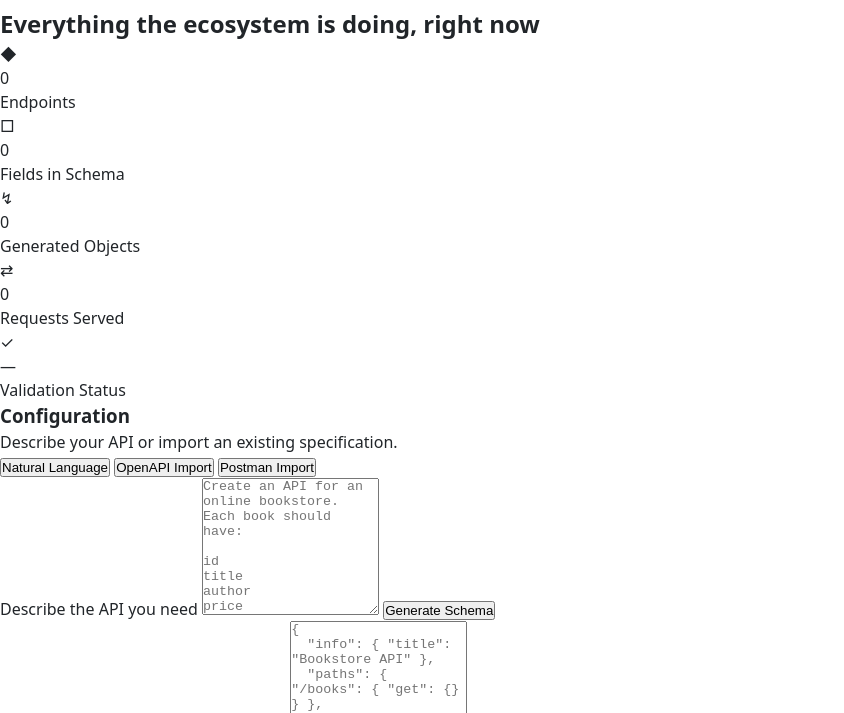
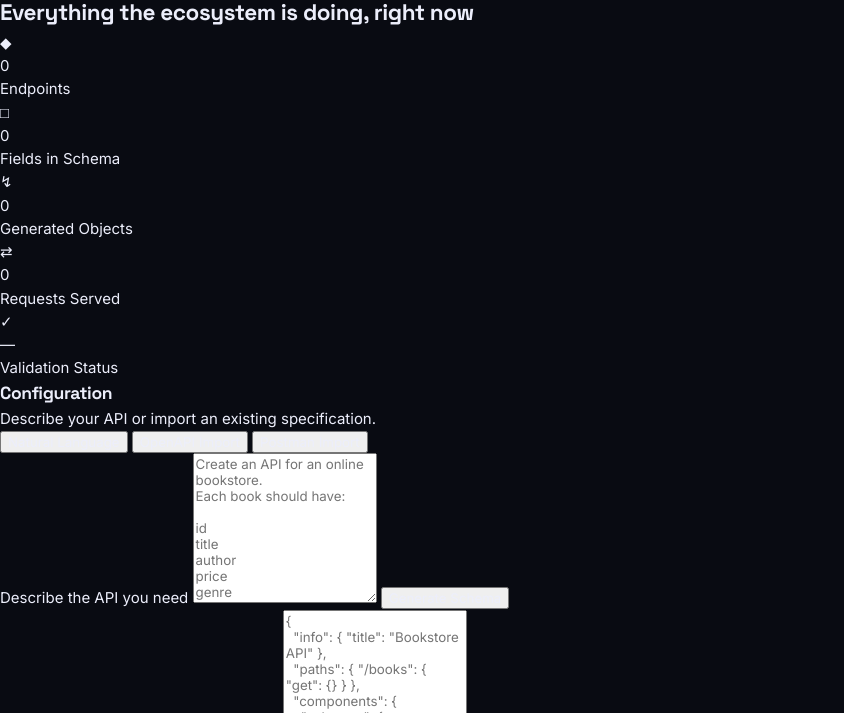
Before and after one commit to THE-Aks/API-Mockup-Generator, a plain HTML site: page index.html in a window 1280 px wide. Shown: the part 378-1091 px from the top of the page, without its empty margins (0-844 px from the left). Drawn offline with Linux system fonts and the light colour scheme.

Commit message:
colour-coded & styled base

```diff
--- a/style.css
+++ b/style.css
@@ -1,80 +1,87 @@
-*, *::before, *::after {
-  box-sizing: border-box;
-  margin: 0;
-  padding: 0;
+
+
+:root {
+  --bg: #090b12;
+  --bg-elevated: #0e111a;
+  --surface: rgba(255, 255, 255, 0.035);
+  --surface-solid: #12151f;
+  --surface-hover: rgba(255, 255, 255, 0.06);
+  --border: rgba(148, 130, 255, 0.16);
+  --border-strong: rgba(148, 130, 255, 0.4);
+
+  --primary: #7c5cff;
+  --primary-soft: rgba(124, 92, 255, 0.15);
+  --primary-glow: rgba(124, 92, 255, 0.55);
+  --secondary: #33e0ff;
+  --secondary-soft: rgba(51, 224, 255, 0.12);
+  --warm: #ffb454;
+  --warm-soft: rgba(255, 180, 84, 0.14);
+  --success: #3ddc97;
+  --success-soft: rgba(61, 220, 151, 0.14);
+  --danger: #ff5470;
+  --danger-soft: rgba(255, 84, 112, 0.14);
+
+  --text: #eceefb;
+  --text-dim: #9098b3;
+  --text-faint: #565f78;
+
+  --font-display: 'Space Grotesk', 'Inter', sans-serif;
+  --font-body: 'Inter', sans-serif;
+  --font-mono: 'JetBrains Mono', 'Consolas', monospace;
+
+  --radius-sm: 8px;
+  --radius-md: 14px;
+  --radius-lg: 22px;
+
+  --shadow-glow: 0 0 0 1px var(--border), 0 20px 60px -20px rgba(0, 0, 0, 0.7);
 }
 
-:root {
-  --font-main: system-ui, -apple-system, BlinkMacSystemFont, 'Segoe UI', Roboto, sans-serif;
-  --bg-primary: #ffffff;
-  --bg-secondary: #f8f9fa;
-  --text-main: #212529;
-  --text-muted: #6c757d;
-  --color-primary: #0d6efd;
-  --color-accent: #198754;
-  --gap-base: 1rem;
+* { box-sizing: border-box; }
+
+html { scroll-behavior: smooth; }
+
+body {
+  margin: 0;
+  background: var(--bg);
+  color: var(--text);
+  font-family: var(--font-body);
+  font-size: 15px;
+  line-height: 1.55;
+  -webkit-font-smoothing: antialiased;
+  overflow-x: hidden;
 }
 
-body {
-  font-family: var(--font-main);
-  background-color: var(--bg-primary);
-  color: var(--text-main);
-  line-height: 1.5;
-  -webkit-font-smoothing: antialiased;
+h1, h2, h3, h4 {
+  font-family: var(--font-display);
+  margin: 0;
+  letter-spacing: -0.02em;
 }
 
-img {
-  max-width: 100%;
-  display: block;
+p { margin: 0; }
+
+a { color: inherit; text-decoration: none; }
+
+button, select, input, textarea {
+  font-family: inherit;
+  color: inherit;
 }
 
-a {
-  color: var(--color-primary);
-  text-decoration: none;
+::selection { background: var(--primary-glow); color: #fff; }
+
+::-webkit-scrollbar { width: 10px; height: 10px; }
+::-webkit-scrollbar-track { background: transparent; }
+::-webkit-scrollbar-thumb { background: rgba(148, 130, 255, 0.25); border-radius: 10px; }
+::-webkit-scrollbar-thumb:hover { background: rgba(148, 130, 255, 0.45); }
+
+:focus-visible {
+  outline: 2px solid var(--secondary);
+  outline-offset: 2px;
 }
 
-a:hover {
-  text-decoration: underline;
+@media (prefers-reduced-motion: reduce) {
+  *, *::before, *::after {
+    animation-duration: 0.001ms !important;
+    animation-iteration-count: 1 !important;
+    transition-duration: 0.001ms !important;
+  }
 }
-
-.container {
-  width: 100%;
-  max-width: 1200px;
-  margin-inline: auto;
-  padding-inline: var(--gap-base);
-}
-
-.site-layout {
-  display: flex;
-  flex-direction: column;
-  min-height: 100vh;
-}
-
-.site-main {
-  flex-grow: 1;
-}
-
-.flex-grid {
-  display: flex;
-  flex-wrap: wrap;
-  gap: var(--gap-base);
-}
-
-.flex-col {
-  flex: 1 1 250px;
-}
-
-.visually-hidden {
-  position: absolute;
-  width: 1px;
-  height: 1px;
-  padding: 0;
-  margin: -1px;
-  overflow: hidden;
-  clip: rect(0, 0, 0, 0);
-  white-space: nowrap;
-  border: 0;
-}
-
-.text-center { text-align: center; }
-.bg-muted { background-color: var(--bg-secondary); }
```
